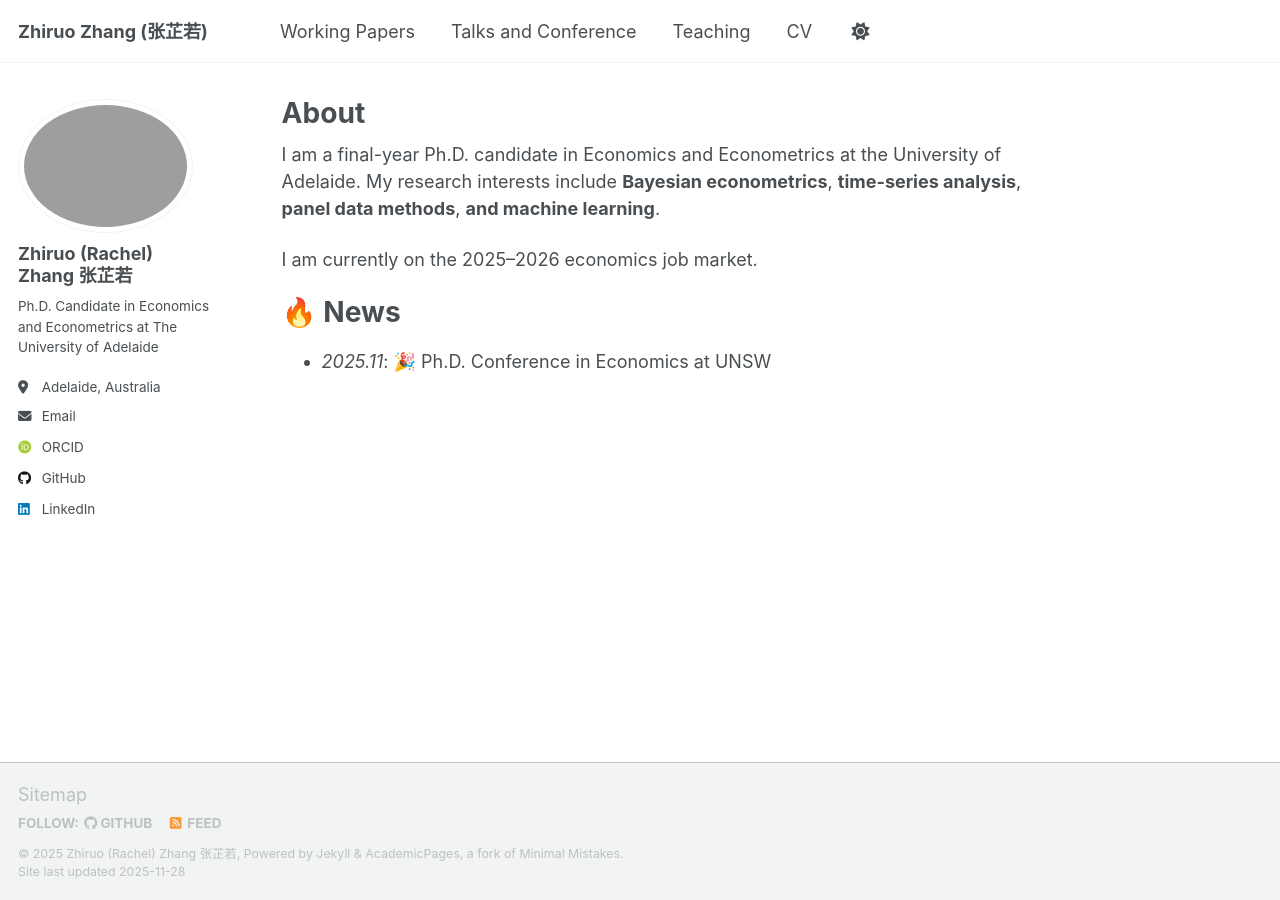
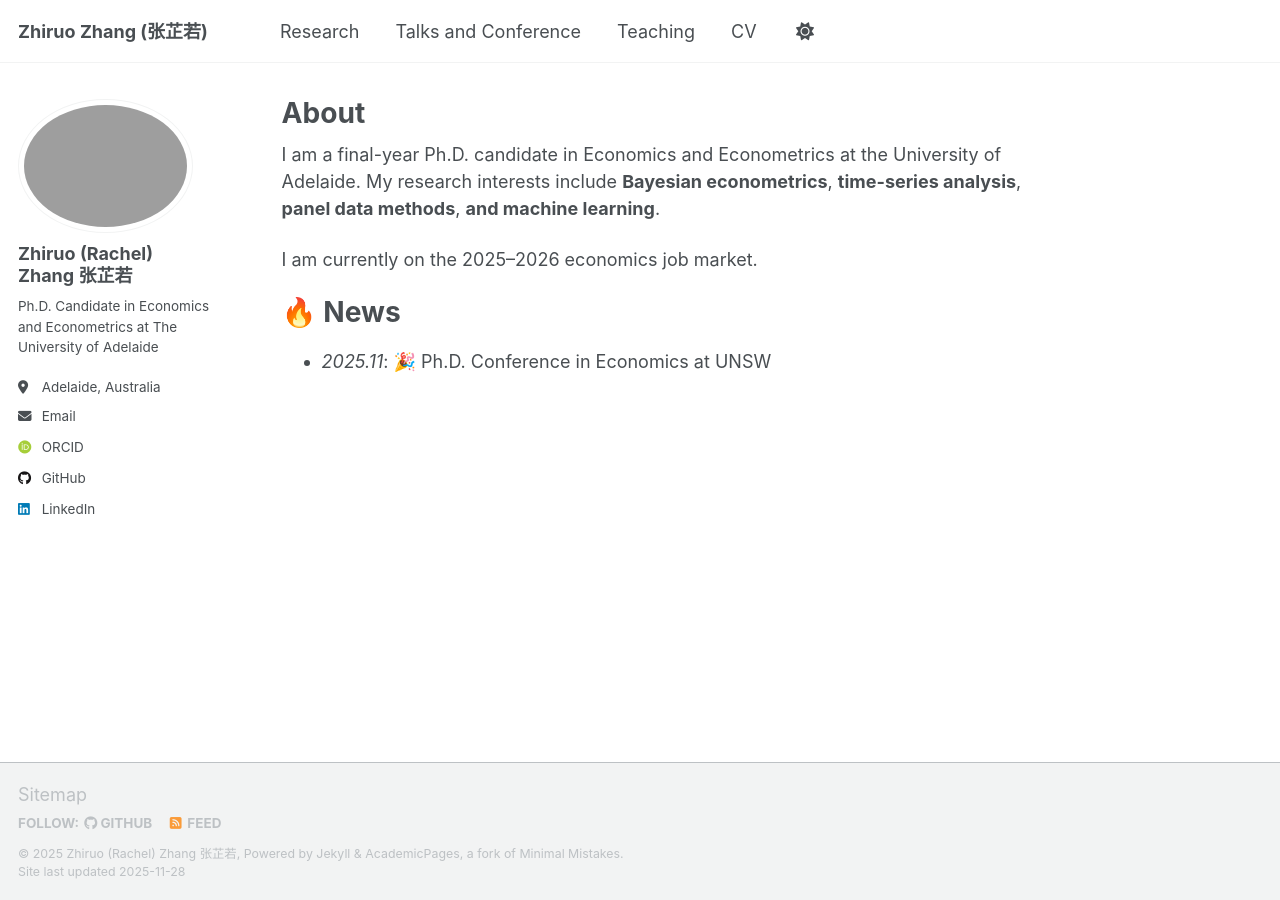
Before and after one commit to zhiruozzr/zhiruozzr.github.io, a Jekyll site: the page built from _pages/about.md, in a window 1280 px wide. Built offline with Jekyll 4.4.1, drawn with Linux system fonts in a browser that asks for light colours; some web fonts are replaced; a script that is not in the unit is left out.

Commit message:
Update navigation.yml

```diff
--- a/_data/navigation.yml
+++ b/_data/navigation.yml
@@ -8,7 +8,7 @@
 #      Markdown formatted page while the second is generated using JSON.
 
 main:
-  - title: "Working Papers"
+  - title: "Research"
     url: /publications/
 
   - title: "Talks and Conference"
```
